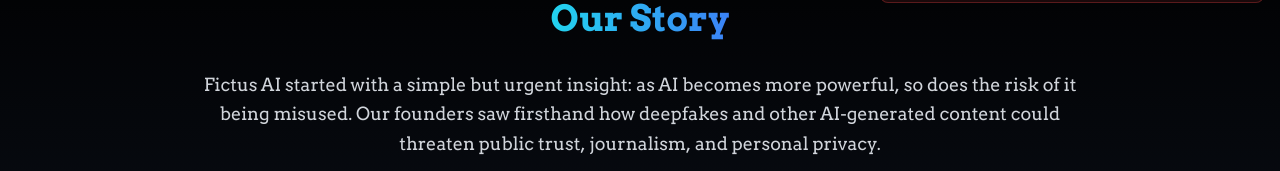
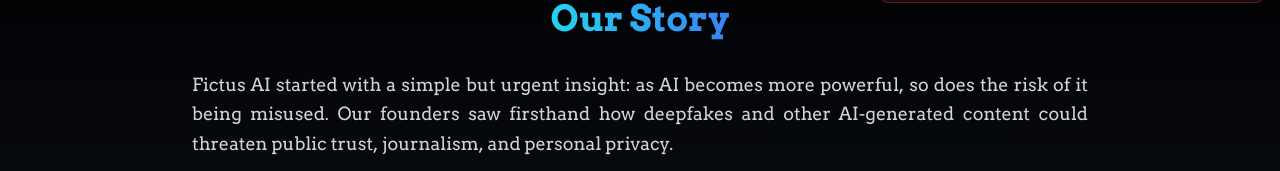
Before and after one commit to dustycd/AIFICTUS, a React (Vite) app: page /about in a window 1280 px wide. Shown: the part 781-952 px from the top of the page. Built offline with nearby package versions, Linux system fonts and the light colour scheme; no server answers.

Commit message:
Make about page text justified

```diff
--- a/src/components/About.tsx
+++ b/src/components/About.tsx
@@ -209,7 +209,7 @@ const About = () => {
                   className="opacity-0 animate-fade-in-up"
                   style={{ animationDelay: `${index * 0.3}s`, animationFillMode: 'forwards' }}
                 >
-                  <Typography variant="body" color="secondary" className="text-lg leading-relaxed">
+                  <Typography variant="body" color="secondary" className="text-lg leading-relaxed text-justify">
                     {text}
                   </Typography>
                 </div>
```
